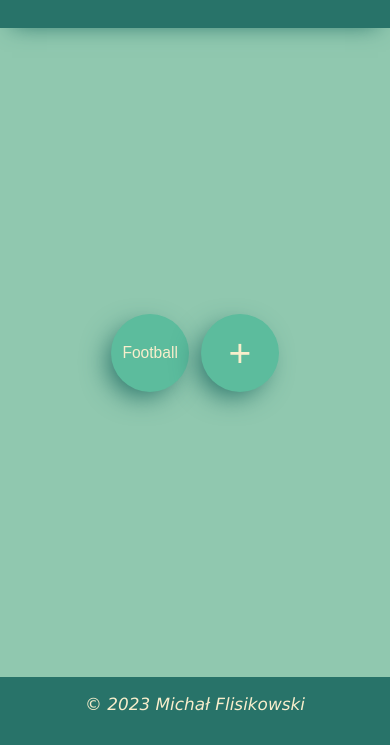
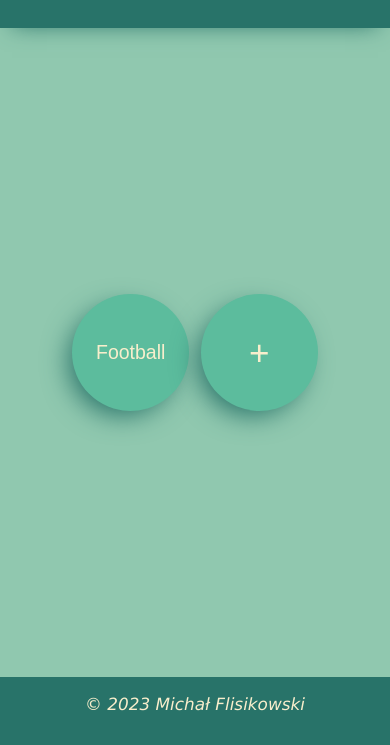
Before and after one commit to Zajecia-PJATK/projekt-programistyczny-s24407-pj, a plain HTML site: page index.html in a window 390 px wide. Shown: the part 99-844 px from the top of the page. Drawn offline with Linux system fonts and the light colour scheme.

Commit message:
fixed responsiveness

```diff
--- a/style.css
+++ b/style.css
@@ -38,7 +38,7 @@ main {
     height: 20vw;
     background-color: #5CBC9D;
     color: #F8EECC;
-    font-size: 4vw;
+    font-size: 3vw;
     -webkit-box-shadow: -8px 9px 27px -5px rgba(40, 115, 105, 1);
     -moz-box-shadow: -8px 9px 27px -5px rgba(40, 115, 105, 1);
     box-shadow: -8px 9px 27px -5px rgba(40, 115, 105, 1);
@@ -67,5 +67,13 @@ footer {
 }
 
 #add {
-    font-size: 10vw;
+    font-size: 9vw;
 }
+
+@media screen and (max-width: 500px) {
+    .rounded {
+        width: 30vw;
+        height: 30vw;
+        font-size: 5vw;
+    }
+  }
```
